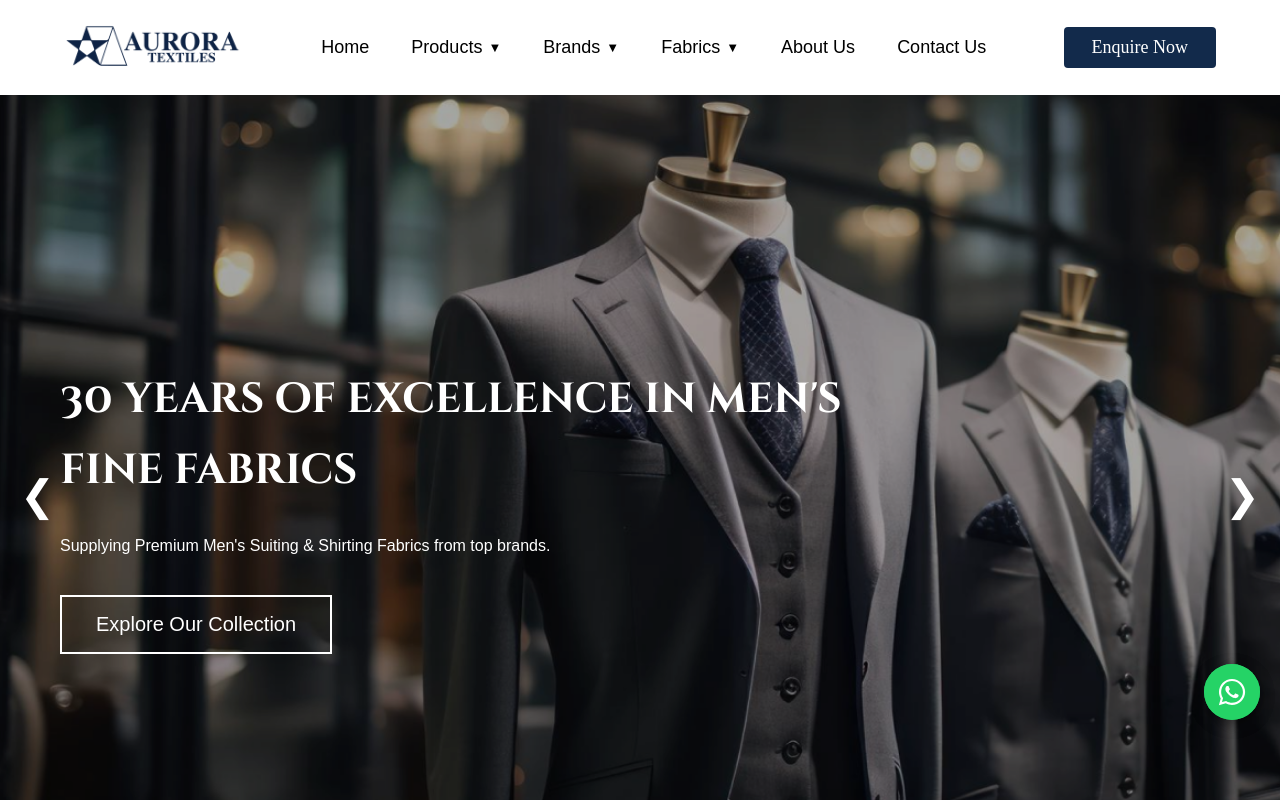
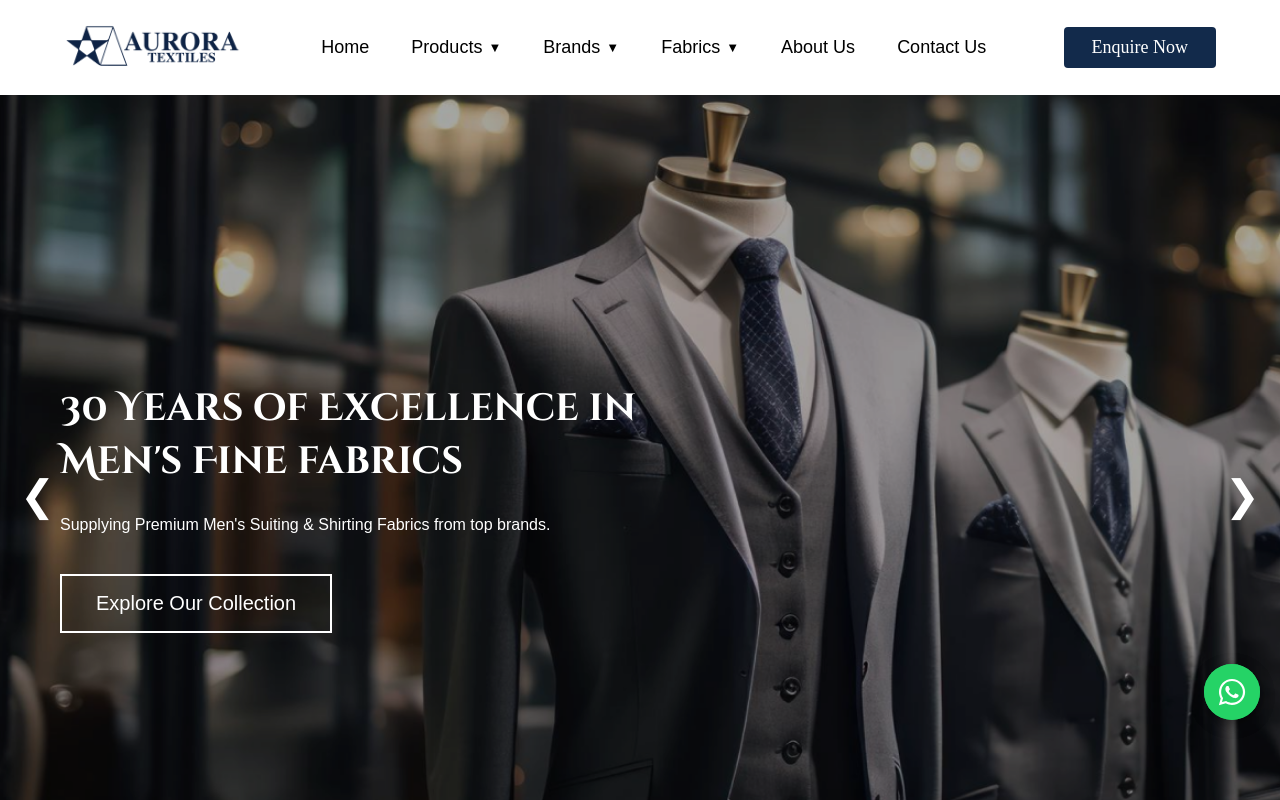
Before and after one commit to AmatullahD/aurora-textiles, a React (Vite) app: page / in a window 1280 px wide. Shown: the top 800 px of the page. Built offline with nearby package versions, Linux system fonts and the light colour scheme.

Commit message:
modified 13

```diff
--- a/src/components/BannerSlider.jsx
+++ b/src/components/BannerSlider.jsx
@@ -3,18 +3,19 @@ import { useState, useEffect } from "react";
 const slides = [
   {
     image: "/banner1.png",
-    heading1: " 30 YEARS OF EXCELLENCE IN MEN'S FINE FABRICS",
+    heading1: " 30 Years of Excellence in",
+    heading2: " Men's Fine fabrics",
     text: "Supplying Premium Men's Suiting & Shirting Fabrics from top brands.",
   },
   {
     image: "/banner2.jpg",
-    heading1: "MEN'S SHIRTING AND SUITING",
-    heading2: "FABRIC STORE IN DUBAI",
+    heading1: "Men's Shirting and Suiting",
+    heading2: "Fabric Store in Dubai",
     text: "We are the leading fabric store in Dubai with a wider range of fabrics offered from multiple brands.",
   },
   {
     image: "/banner3.jpg",
-    heading1: "WHOLESALE TEXTILE SHOP AND SUPPLIERS IN DUBAI",
+    heading1: "Wholesale Textile Shop and Suppliers in Dubai",
     text: "Aurora Textiles are suppliers of the highest quality textiles in the UAE, Middle East and North African countries.",
   },
 ];
@@ -82,11 +83,10 @@ export default function BannerSlider() {
       >
         <h1
           style={{
-            fontSize: isMobile ? "34px" : "42px",
-            lineHeight: "1.7",
+            fontSize: isMobile ? "34px" : "38px",
+            lineHeight: "1.4",
             fontWeight: "600",
-            marginBottom: "25px",
-            textTransform: "lowercase",
+            marginBottom: "22px",
             fontFamily: "'Cinzel Decorative', sans-serif",
           }}
         >
```
